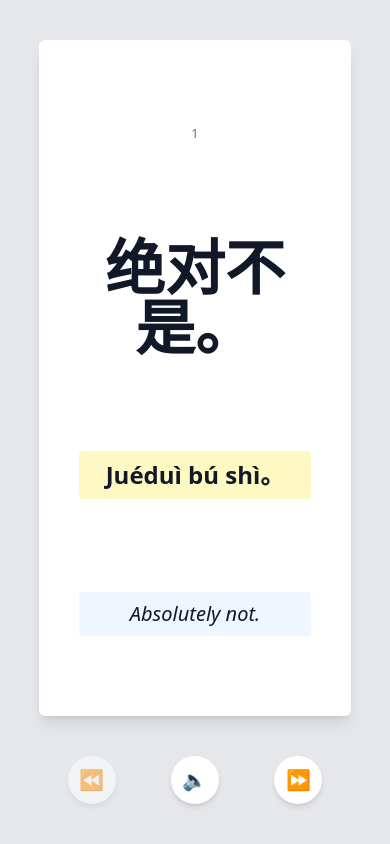
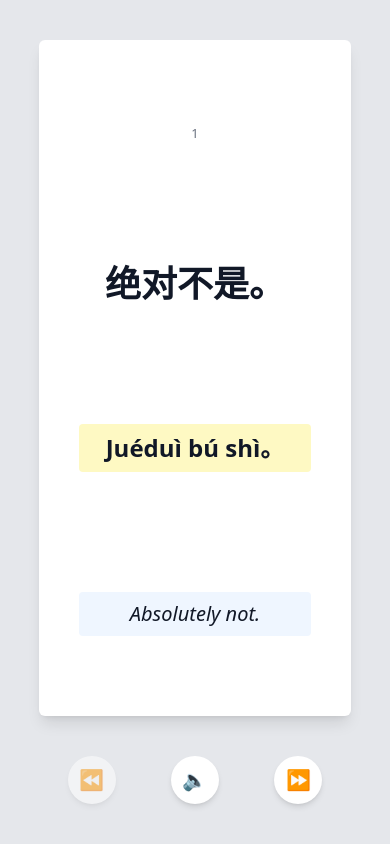
Before and after one commit to james2doyle/mandarin-cards, a Vue app: page / in a window 390 px wide. Built offline with nearby package versions, Linux system fonts and the light colour scheme; what fluid-tailwind would draw is missing.

Commit message:
Changed: styling for card text

```diff
--- a/src/components/Card.vue
+++ b/src/components/Card.vue
@@ -10,9 +10,9 @@ defineProps<Props>();
 
 <template>
   <div :id="String(card.id)" class="flex-1 flex flex-col justify-center items-center text-center">
-    <div class="flex-1 w-4/5 sm:w-[450px] min-h-min flex flex-col justify-between gap-10 bg-white dark:bg-gray-500 py-20 px-10 rounded-md shadow-lg">
+    <div class="flex-1 w-4/5 sm:w-[450px] min-h-min flex flex-col justify-between md:justify-center md:gap-10 bg-white dark:bg-gray-500 py-20 px-10 rounded-md shadow-lg">
       <p class="text-gray-500 dark:text-white"><small v-text="card.id"></small></p>
-      <p class="text-6xl"><strong v-text="card.mandarin"></strong></p>
+      <p class="text-4xl md:text-6xl"><strong v-text="card.mandarin"></strong></p>
       <p class="text-2xl bg-yellow-100 dark:text-black p-2 rounded"><strong v-text="card.pinyin"></strong></p>
       <p class="text-xl bg-blue-50 dark:text-black p-2 rounded"><em v-text="card.english"></em></p>
     </div>
```
Also changed, not shown: 5 other files (tests, documents, lock files or other folders).
